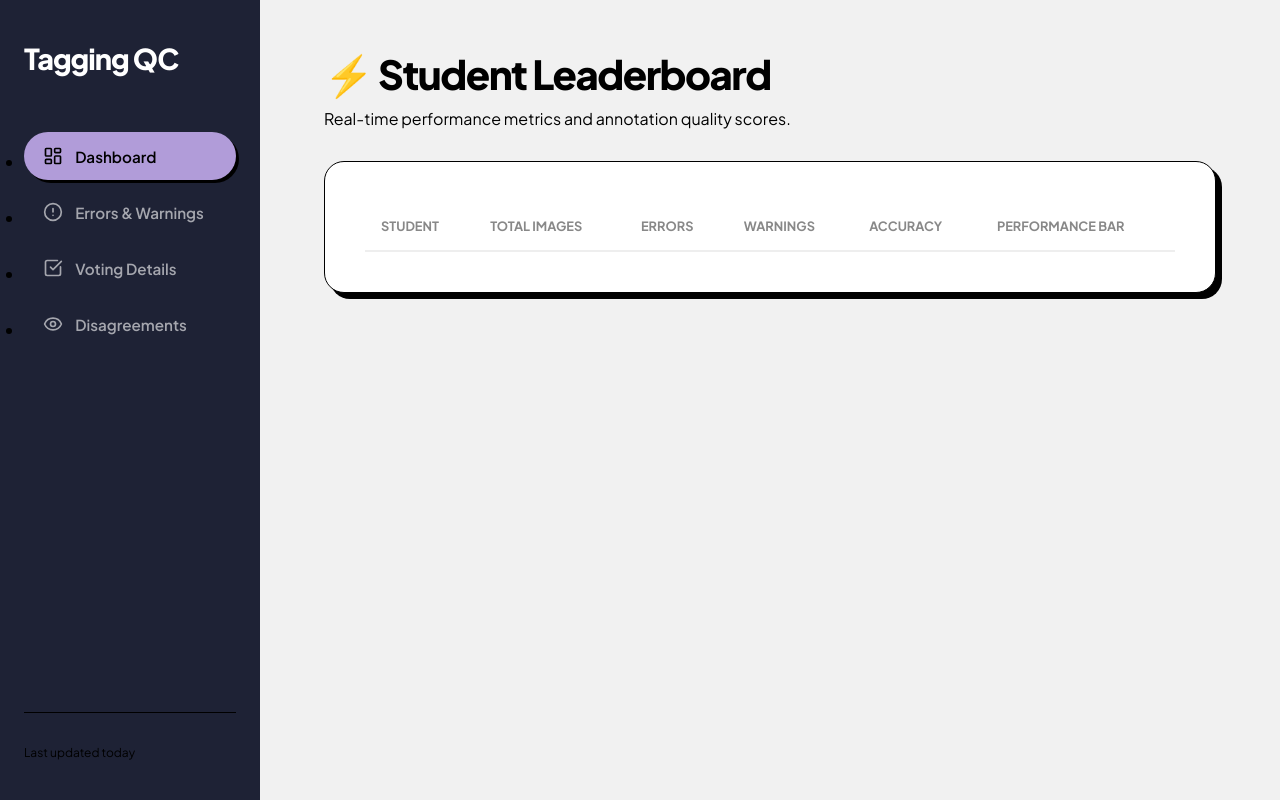
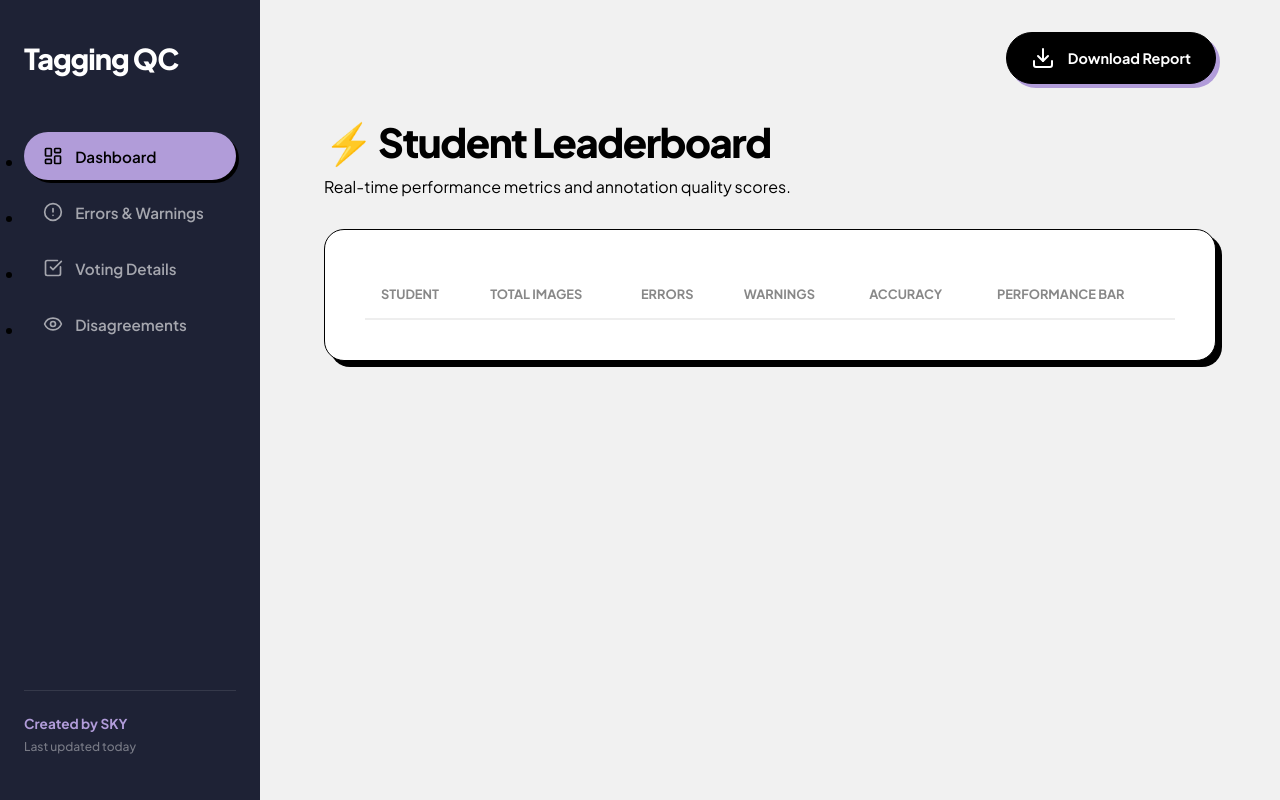
Before and after one commit to SKY-AK05/ML_Checking, a Flask app: page / in a window 1280 px wide. Run offline with Flask 3, Linux system fonts and the light colour scheme; lists and menus that the app fills with data are empty.

Commit message:
UI Refinement: Added smooth transitions, download button, and creator signature

```diff
--- a/static/style.css
+++ b/static/style.css
@@ -43,8 +43,8 @@ nav.sidebar {
 .main-content {
     flex: 1;
     margin-left: 260px;
-    padding: 3rem 4rem;
-    min-width: 0; /* Prevents flex items from overflowing */
+    padding: 2rem 4rem; /* Reduced top padding for the top-nav bar */
+    min-width: 0;
 }
 
 .logo {
@@ -199,3 +199,77 @@ img.thumb {
     border-radius: 6px;
     border: 1px solid black;
 }
+
+/* Sidebar Footer & Creator Tag */
+.sidebar-footer {
+    margin-top: auto;
+    padding-top: 1.5rem;
+    border-top: 1px solid rgba(255,255,255,0.1);
+}
+
+.sidebar-footer p {
+    font-size: 0.85rem;
+    font-weight: 700;
+    color: var(--accent-purple);
+    margin-bottom: 0.4rem;
+}
+
+.sidebar-footer .update-text {
+    font-size: 0.75rem;
+    font-weight: 500;
+    color: rgba(255,255,255,0.4);
+}
+
+/* Top Navigation Bar */
+.top-nav {
+    display: flex;
+    justify-content: flex-end;
+    margin-bottom: 2rem;
+}
+
+.download-btn {
+    background: var(--text-dark);
+    color: var(--text-light);
+    text-decoration: none;
+    padding: 0.8rem 1.5rem;
+    border-radius: 50px;
+    font-weight: 700;
+    font-size: 0.9rem;
+    display: flex;
+    align-items: center;
+    gap: 0.8rem;
+    box-shadow: 4px 4px 0px var(--accent-purple);
+    transition: all 0.2s cubic-bezier(0.175, 0.885, 0.32, 1.275);
+    border: 1px solid black;
+}
+
+.download-btn:hover {
+    transform: translate(-2px, -2px);
+    box-shadow: 6px 6px 0px var(--accent-purple);
+}
+
+.download-btn:active {
+    transform: translate(2px, 2px);
+    box-shadow: 0px 0px 0px var(--accent-purple);
+}
+
+/* Smooth Page Transitions */
+.page-transition {
+    animation: fadeInSlide 0.5s ease-out forwards;
+}
+
+@keyframes fadeInSlide {
+    0% {
+        opacity: 0;
+        transform: translateY(15px);
+    }
+    100% {
+        opacity: 1;
+        transform: translateY(0);
+    }
+}
+
+/* Smooth hover for all interactive elements */
+a, button, .image-row-header {
+    transition: all 0.3s cubic-bezier(0.25, 0.46, 0.45, 0.94);
+}
--- a/templates/layout.html
+++ b/templates/layout.html
@@ -58,21 +58,24 @@
           >
         </li>
       </ul>
-      <div
-        style="
-          margin-top: auto;
-          padding-top: 2rem;
-          border-top: 1px solid var(--border-color);
-        "
-      >
-        <p style="font-size: 0.75rem; color: var(--text-secondary)">
-          Last updated today
-        </p>
+      <div class="sidebar-footer">
+        <p>Created by SKY</p>
+        <p class="update-text">Last updated today</p>
       </div>
     </nav>
 
     <!-- Main Content -->
-    <main class="main-content">{% block content %}{% endblock %}</main>
+    <main class="main-content">
+      <div class="top-nav">
+        <a href="/download-excel" class="download-btn">
+          <i data-lucide="download"></i>
+          Download Report
+        </a>
+      </div>
+      <div class="page-transition">
+        {% block content %}{% endblock %}
+      </div>
+    </main>
 
     <script>
       // Initialize Lucide icons
```
Also changed, not shown: api/index.py (+7 -1 lines).
